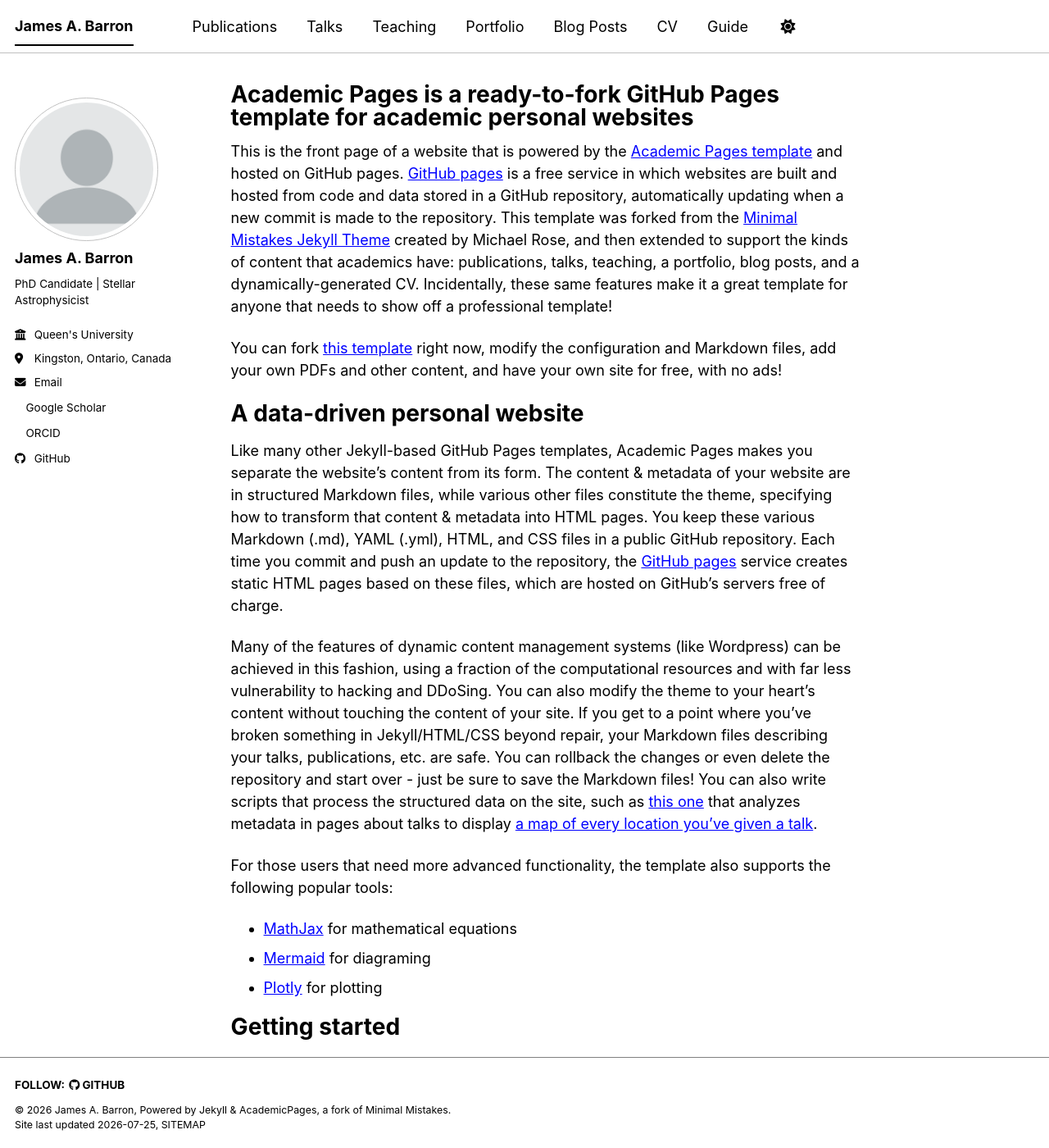
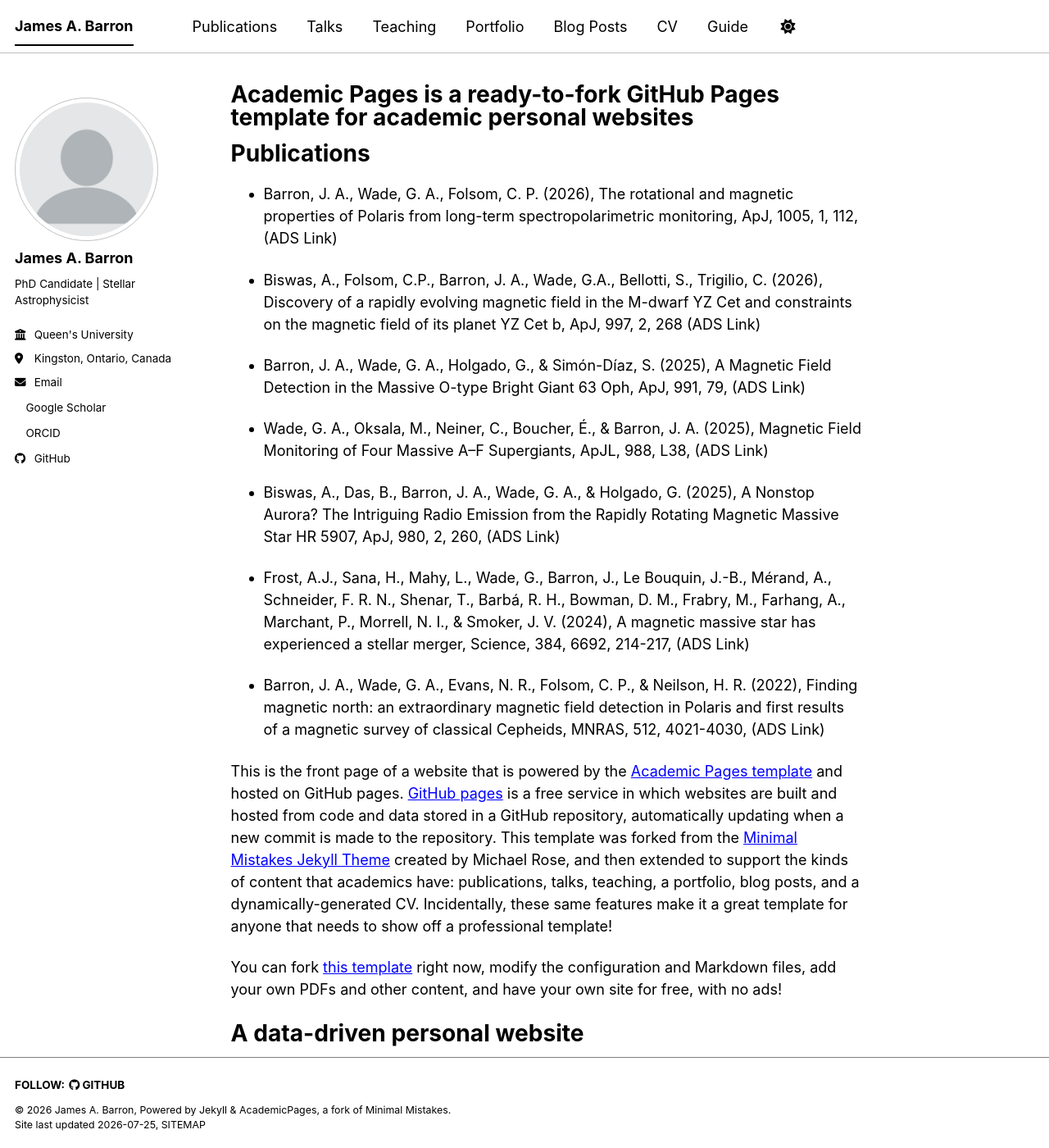
Before and after one commit to jamesabarron/jamesabarron.github.io, a Jekyll site: the page built from _pages/about.md, in a window 1280 px wide and 1400 px high. Shown: the whole window at 82% size. Built offline with Jekyll 4.4.1, drawn with Linux system fonts in a browser that asks for light colours; a style sheet for code colours, icons or effects is not loaded.

Commit message:
Add publications section to about page

```diff
--- a/_pages/about.md
+++ b/_pages/about.md
@@ -6,6 +6,23 @@
   - /about/
   - /about.html
 ---
+Publications
+======
+* Barron, J. A., Wade, G. A., Folsom, C. P. (2026), The rotational and magnetic properties of Polaris from long-term spectropolarimetric monitoring, ApJ, 1005, 1, 112, (ADS Link)
+
+* Biswas, A., Folsom, C.P., Barron, J. A., Wade, G.A., Bellotti, S., Trigilio, C. (2026), Discovery of a rapidly evolving magnetic field in the M-dwarf YZ Cet and constraints on the magnetic field of its planet
+YZ Cet b, ApJ, 997, 2, 268 (ADS Link)
+
+* Barron, J. A., Wade, G. A., Holgado, G., & Simón-Díaz, S. (2025), A Magnetic Field Detection in the Massive O-type Bright Giant 63 Oph, ApJ, 991, 79, (ADS Link)
+
+* Wade, G. A., Oksala, M., Neiner, C., Boucher, É., & Barron, J. A. (2025), Magnetic Field Monitoring of Four Massive A–F Supergiants, ApJL, 988, L38, (ADS Link)
+
+* Biswas, A., Das, B., Barron, J. A., Wade, G. A., & Holgado, G. (2025), A Nonstop Aurora? The Intriguing Radio Emission from the Rapidly Rotating Magnetic Massive Star HR 5907, ApJ, 980, 2, 260,
+(ADS Link)
+
+* Frost, A.J., Sana, H., Mahy, L., Wade, G., Barron, J., Le Bouquin, J.-B., Mérand, A., Schneider, F. R. N., Shenar, T., Barbá, R. H., Bowman, D. M., Frabry, M., Farhang, A., Marchant, P., Morrell, N. I., & Smoker, J. V. (2024), A magnetic massive star has experienced a stellar merger, Science, 384, 6692, 214-217, (ADS Link)
+
+* Barron, J. A., Wade, G. A., Evans, N. R., Folsom, C. P., & Neilson, H. R. (2022), Finding magnetic north: an extraordinary magnetic field detection in Polaris and first results of a magnetic survey of classical Cepheids, MNRAS, 512, 4021-4030, (ADS Link)
 
 This is the front page of a website that is powered by the [Academic Pages template](https://github.com/academicpages/academicpages.github.io) and hosted on GitHub pages. [GitHub pages](https://pages.github.com) is a free service in which websites are built and hosted from code and data stored in a GitHub repository, automatically updating when a new commit is made to the repository. This template was forked from the [Minimal Mistakes Jekyll Theme](https://mmistakes.github.io/minimal-mistakes/) created by Michael Rose, and then extended to support the kinds of content that academics have: publications, talks, teaching, a portfolio, blog posts, and a dynamically-generated CV. Incidentally, these same features make it a great template for anyone that needs to show off a professional template!
 
```
